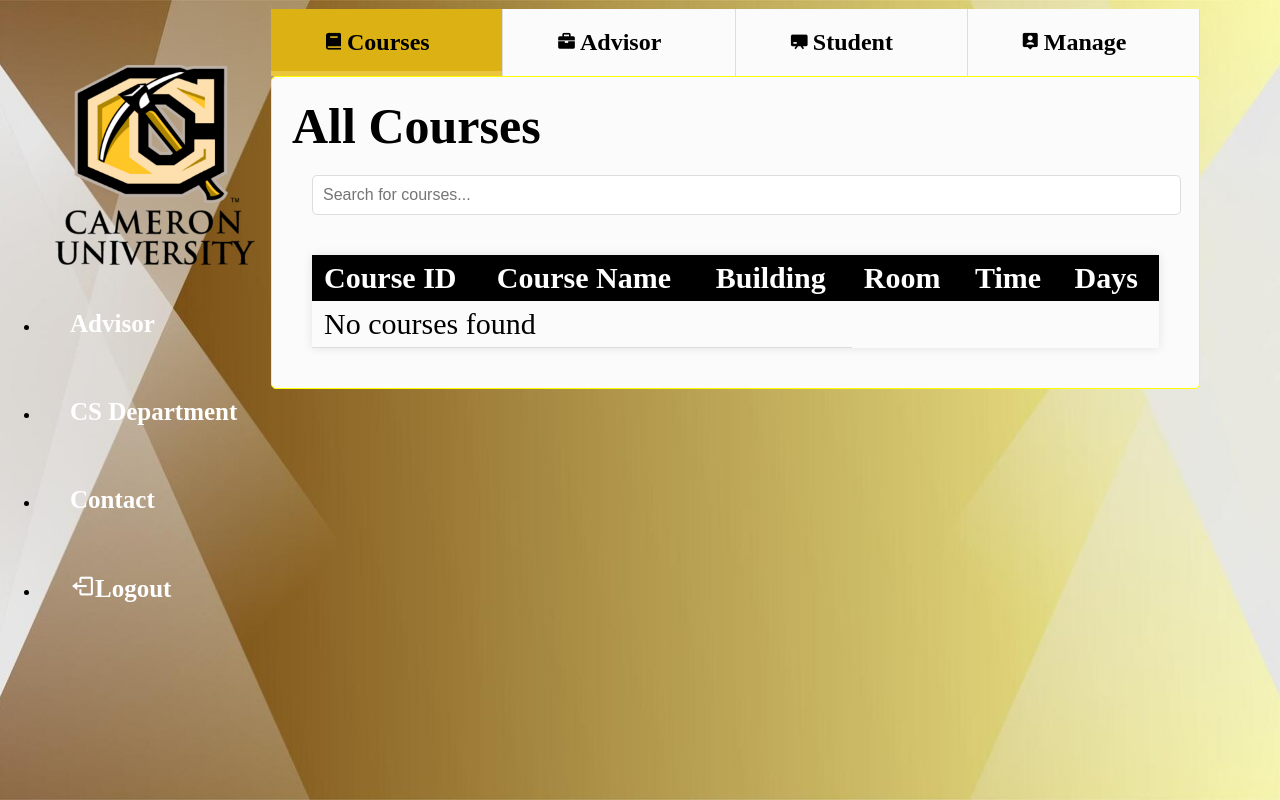
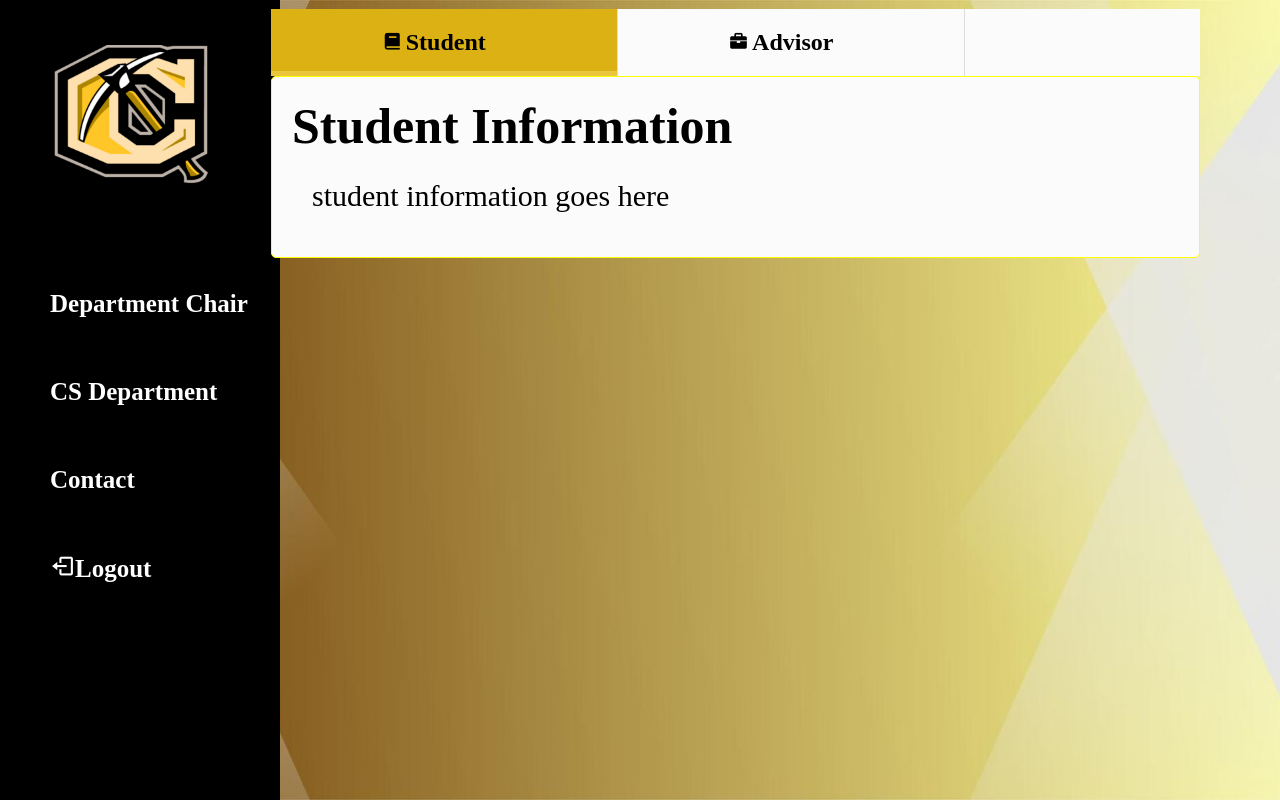
Before and after one commit to kinseyboze/UniWebEnrollment, a PHP site: page /code/frontend/faculty_home.php in a window 1280 px wide. Run offline with PHP 8.4, Linux system fonts and the light colour scheme; the visitor is signed in with stand-in values (Sample User, id 1); data that the repository does not hold is empty.

Commit message:
goodluck

```diff
--- a/code/frontend/faculty_home.php
+++ b/code/frontend/faculty_home.php
@@ -1,18 +1,15 @@
 <?php
 // Include the database connection if needed
-
+session_start(); // Start the session to manage login or other session-related tasks
 
 // includes access to the database
 include('../middleend/db_connect.php');
 
-/*
 // makes sure the person logged in before accessing a webpage
 if (!isset($_SESSION['roleid'])) {
 header("Location: login.html");
 exit();
 }
-*/
-
 ?>
 
 <!DOCTYPE html>
@@ -23,12 +20,12 @@
         <link rel="shortcut icon" href="#" />
     </head>
 
-    <body class="advisor">
-        <ul>
+    <body class="chair">
+        <ul class="sidebar">
             <img src="../../assets/images/cameron.png" class="logo">
-            <li><a>Advisor</a></li>
+            <li><a>Department Chair</a></li>
             <li><a>CS Department</a></li>
-            <li><a href="#">Contact</a></li>
+            <li><a href="#"id="contact-tab">Contact</a></li>
             <li><a href="#"><i class="bx bx-log-out"></i>Logout</a></li>
         </ul>
 
@@ -37,7 +34,7 @@
                 <ol>
                     <li class="active">
                         <span class="icon"><i class='bx bxs-book'></i></span>
-                        <span class="text">Courses</span>
+                        <span class="text">Student</span>
                     </li>
 
                     <li>
@@ -45,46 +42,57 @@
                         <span class="text">Advisor</span>
                     </li>
 
-                    <li >
+                    <!-- <li>
                         <span class="icon"><i class='bx bxs-chalkboard'></i></span>
-                        <span class="text">Student</span>
+                        <span class="text">Courses</span>
                     </li>
 
                     <li>
                         <span class="icon"><i class='bx bxs-user-pin'></i></span>
                         <span class="text">Manage</span>
-                    </li>
+                    </li> -->
                 </ol>
             </div>
 
             <div class="content">
-
                 <div class="tab_wrap" style="display: block;">
-                    <div class="title">All Courses</div>
+                    <div class="title">Student Information</div>
                     <div class="tab-content">
-
-                        <input type="text" id="courseSearch" placeholder="Search for courses..." onkeyup="filterCourses()" />
-
-
-                        <table id="coursesTable">
-                            <thead>
-                                <tr>
-                                    <th>Course ID</th>
-                                    <th>Course Name</th>
-                                    <th>Building</th>
-                                    <th>Room</th>
-                                    <th>Time</th>
-                                    <th>Days</th>
-                                </tr>
-                            </thead>
-                            <tbody>
-                                <?php include('../middleend/get_courses.php'); ?>
-                            </tbody>
-                        </table>
+                        <p>student information goes here
+                        </p>
                     </div>
                 </div>
 
-                <!-- Other Tabs (Student, Advisor, Manage) go here... -->
+                <div class="tab_wrap" style="display: none;">
+                    <div class="title">Advisor Information</div>
+                    <div class="tab-content">
+                        <p>advisor information goes here
+                        </p>
+                    </div>
+                </div>
+
+                <!-- <div class="tab_wrap" style="display: none;">
+                    <div class="title">Course Information</div>
+                    <div class="tab-content">
+                        <p>course information goes here
+                        </p>
+                    </div>
+                </div> -->
+
+                <!-- <div class="tab_wrap" style="display: none;">
+                    <div class="title">Management Information</div>
+                    <div class="tab-content">
+                        <p>management information goes here
+                        </p>
+                    </div>
+                </div> -->
+                <div id="contact-content" class="tab_wrap" style="display: none;">
+                <input type="text" id="contactSearch" onkeyup="filterContacts()" placeholder="Search contacts by name..." class="contact-search">
+                    <div class="title">Contacts</div>
+                    <div class="tab-content" id="contact-info">
+
+                    </div>
+                </div>
             </div>
         </div>
 
```
Also changed, not shown: code/frontend/advisor.php (+4 -4 lines).
